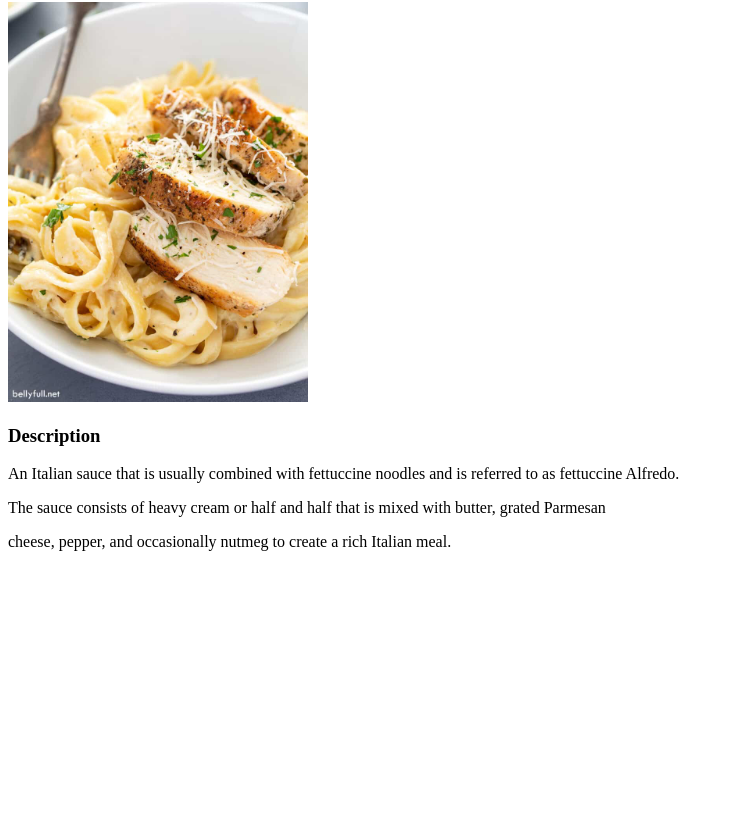
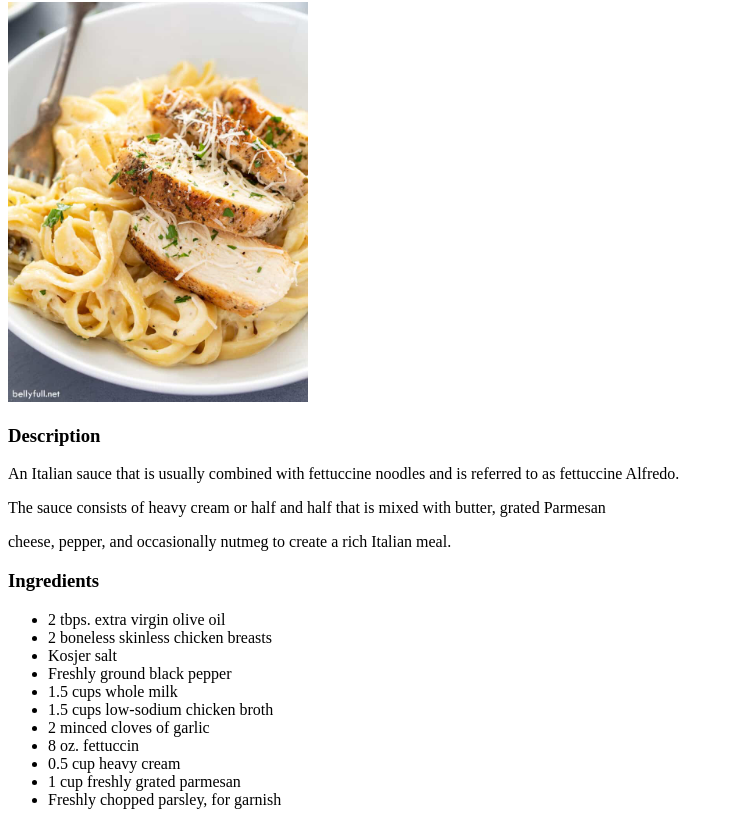
Before and after one commit to nukinel/odin-recipes, a plain HTML site: page recipes/chicken_alfredo.html in a window 1280 px wide. Shown: the part 78-903 px from the top of the page, without its empty margins (0-734 px from the left). Before the commit the page ends 800 px from the top, so only its background shows below. Drawn offline with Linux system fonts and the light colour scheme.

Commit message:
Add ingredients header and unordered list

```diff
--- a/recipes/chicken_alfredo.html
+++ b/recipes/chicken_alfredo.html
@@ -15,5 +15,19 @@
     <p>The sauce consists of heavy cream or half and half that is mixed with butter, grated Parmesan</p>
     <p>cheese, pepper, and occasionally nutmeg to create a rich Italian meal.</p>
 
+    <h3>Ingredients</h3>
+    <ul>
+        <li>2 tbps. extra virgin olive oil</li>
+        <li>2 boneless skinless chicken breasts</li>
+        <li>Kosjer salt</li>
+        <li>Freshly ground black pepper</li>
+        <li>1.5 cups whole milk</li>
+        <li>1.5 cups low-sodium chicken broth</li>
+        <li>2 minced cloves of garlic</li>
+        <li>8 oz. fettuccin </li>
+        <li>0.5 cup heavy cream</li>
+        <li>1 cup freshly grated parmesan</li>
+        <li>Freshly chopped parsley, for garnish</li>
+    </ul>
 </body>
 </html>
```
